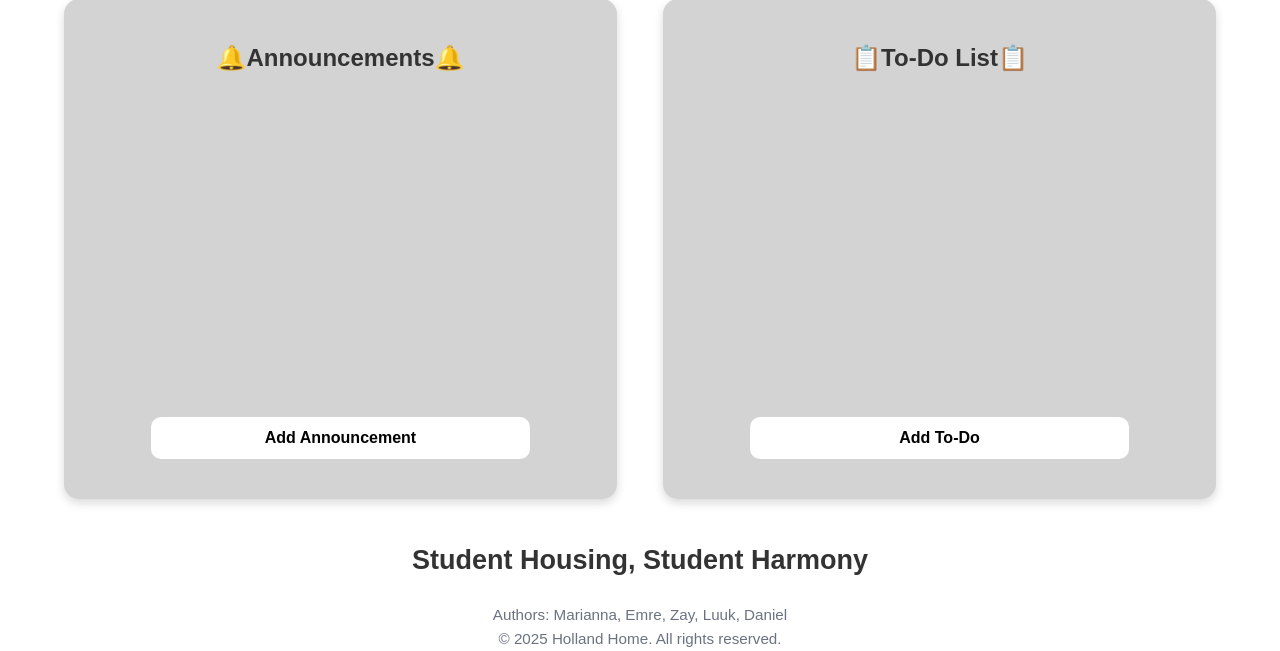
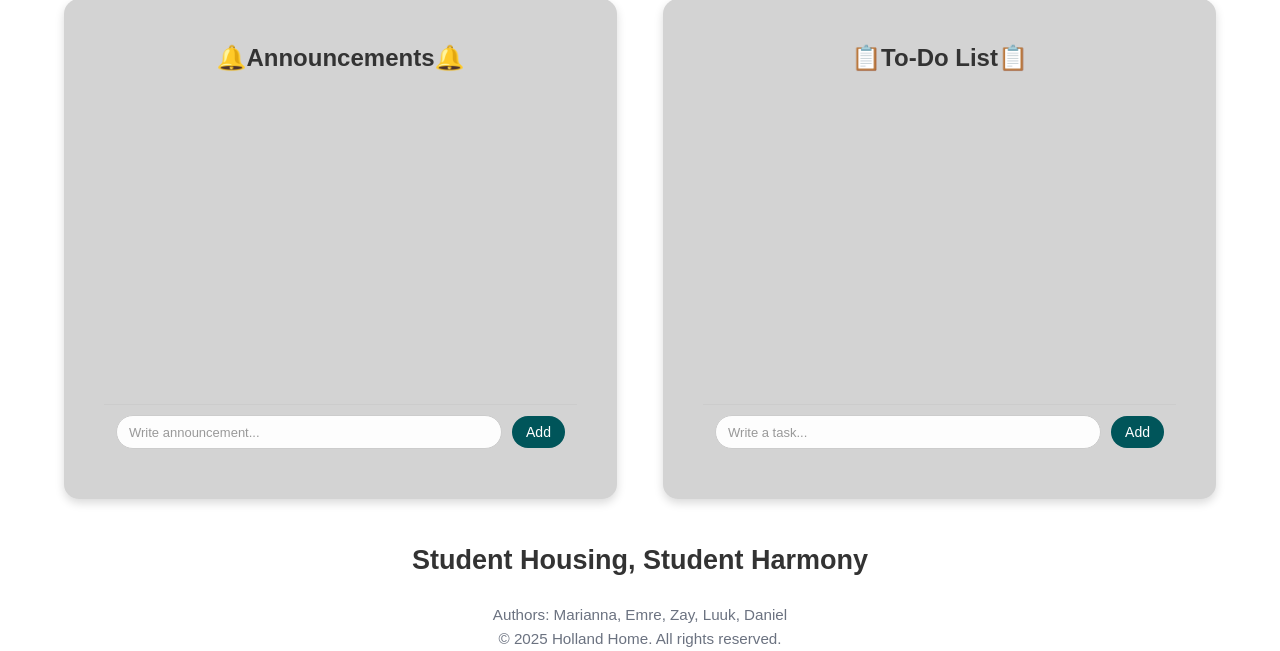
Before and after one commit to zaysea123/Holland_Home, a Django app: page /home/ in a window 1280 px wide. Shown: the part 234-885 px from the top of the page. Run offline with Django 5.2, Linux system fonts and the light colour scheme.

Commit message:
Changed the style of Add Announcement and Add To-Do buttons, also added Logout text again

```diff
--- a/Holland_Home/page/static/page/home.css
+++ b/Holland_Home/page/static/page/home.css
@@ -245,3 +245,60 @@ margin: auto;
 .todo .todo-items .todo-item {
     order: 0; /* ensures items appear above the buttons */
 }
+
+
+
+/* Announcement and To-Do Input Areas */
+.announcement-input-area,
+.todo-input-area {
+    display: flex;
+    align-items: center;
+    padding: 10px 12px;
+    gap: 10px;
+    margin-top: auto; /* push to the bottom of container */
+    border-top: 1px solid #ccc;
+    background-color: transparent; /* transparent inside the container */
+}
+
+.announcement-input,
+.todo-input {
+    flex-grow: 1;
+    padding: 8px 12px;
+    border: 1px solid #ccc;
+    border-radius: 20px;
+    font-size: 14px;
+    outline: none;
+    background-color: #fdfdfd; /* subtle background for input */
+    transition: box-shadow 0.2s ease, border-color 0.2s ease;
+}
+
+.announcement-input:focus,
+.todo-input:focus {
+    border-color: #b59d7f;
+    box-shadow: 0 0 5px rgba(181, 157, 127, 0.5);
+}
+
+.announcement-input::placeholder,
+.todo-input::placeholder {
+    color: #999;
+    font-size: 13px;
+}
+
+.announcement-send-btn,
+.todo-send-btn {
+    padding: 8px 14px;
+    background-color: #00555a;
+    color: #fff;
+    border: none;
+    border-radius: 20px;
+    cursor: pointer;
+    font-size: 14px;
+    transition: background-color 0.2s ease, transform 0.1s ease;
+}
+
+.announcement-send-btn:hover,
+.todo-send-btn:hover {
+    background-color: #038389;
+    transform: translateY(-1px);
+
+}
--- a/Holland_Home/page/templates/page/home.html
+++ b/Holland_Home/page/templates/page/home.html
@@ -52,13 +52,19 @@
     <main class="main-content">
         <div class="announcements">
             <h2>🔔Announcements🔔</h2>
-            <div class="announcement-items"></div> <!-- container for dynamically added items -->
-            <button class="add-announcement-btn">Add Announcement</button>
+            <div class="announcement-items"></div>
+            <div class="announcement-input-area">
+                <input type="text" class="announcement-input" placeholder="Write announcement...">
+                <button class="announcement-send-btn">Add</button>
+            </div>
         </div>
         <div class="todo">
             <h2>📋To-Do List📋</h2>
-            <div class="todo-items"></div> <!-- container for dynamically added items -->
-            <button class="add-todo-btn">Add To-Do</button>
+            <div class="todo-items"></div>
+            <div class="todo-input-area">
+                <input type="text" class="todo-input" placeholder="Write a task...">
+                <button class="todo-send-btn">Add</button>
+            </div>
         </div>
     </main>
 
```
